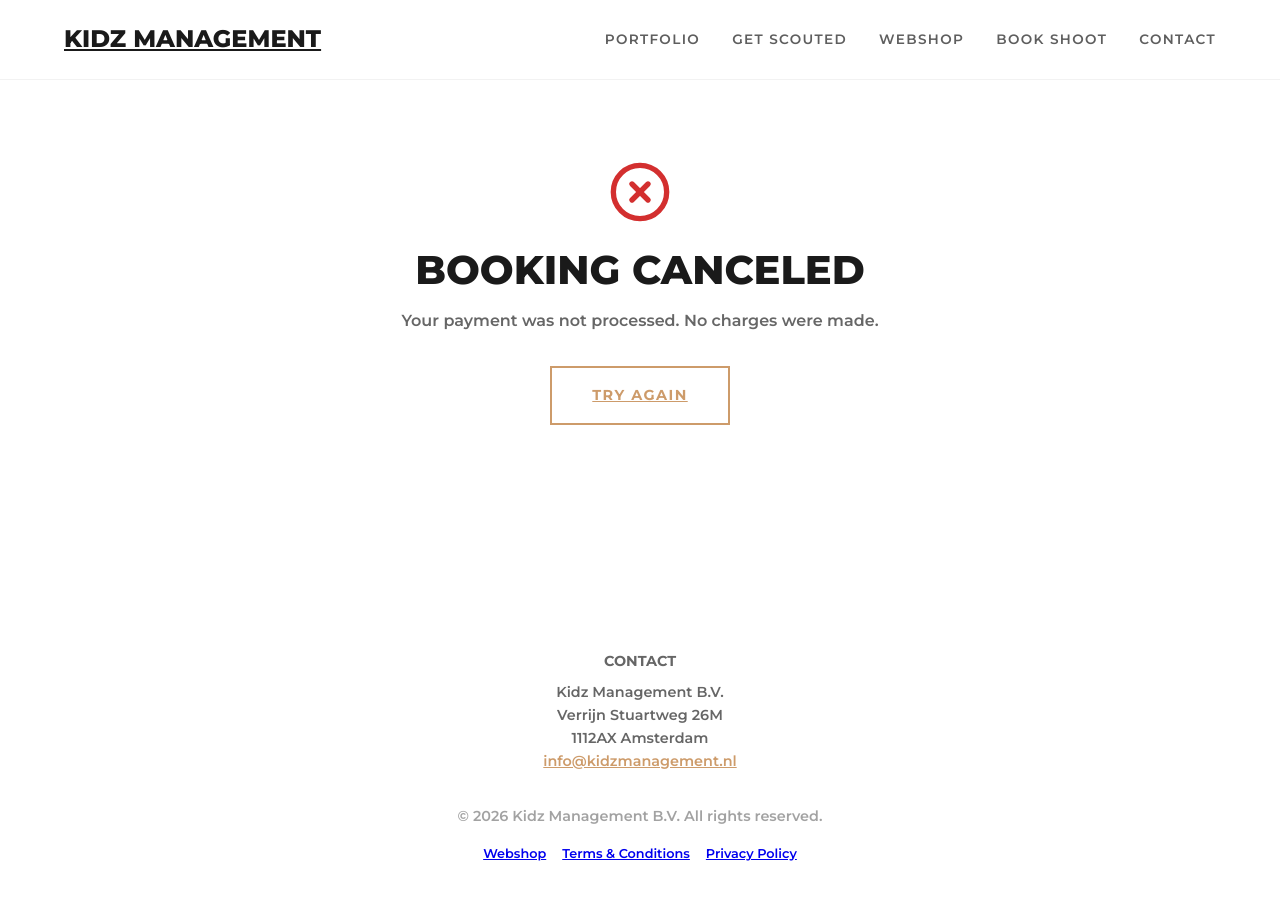
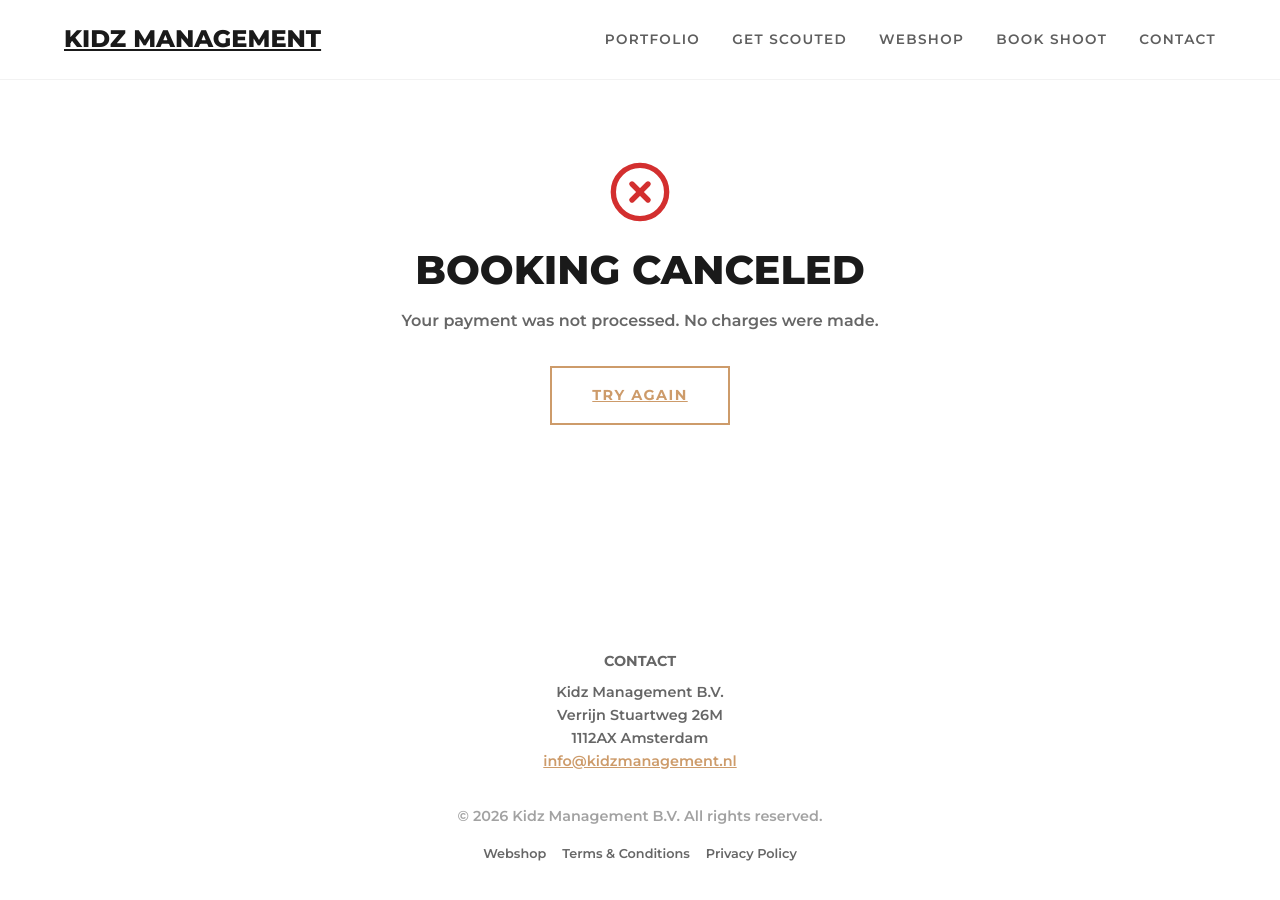
Before and after one commit to IMS-2411/kidz-management-duo, a Next.js app: page /cancel in a window 1280 px wide. Shown: the top 900 px of the page. Built offline with nearby package versions, Linux system fonts and the light colour scheme.

Commit message:
Fix footer link colors

```diff
--- a/src/components/Footer.tsx
+++ b/src/components/Footer.tsx
@@ -15,13 +15,13 @@ export default function Footer() {
                 <p style={{ opacity: 0.6 }}>&copy; 2026 Kidz Management B.V. All rights reserved.</p>
 
                 <div style={{ marginTop: '1rem', fontSize: '0.8rem' }}>
-                    <a href="https://kidzzz.amsterdam" target="_blank" rel="noopener noreferrer" style={{ marginRight: '1rem', borderBottom: '1px solid transparent' }}>
+                    <a href="https://kidzzz.amsterdam" target="_blank" rel="noopener noreferrer" style={{ marginRight: '1rem', borderBottom: '1px solid transparent', color: 'inherit', textDecoration: 'none' }}>
                         Webshop
                     </a>
-                    <Link href="/terms" style={{ marginRight: '1rem', borderBottom: '1px solid transparent' }}>
+                    <Link href="/terms" style={{ marginRight: '1rem', borderBottom: '1px solid transparent', color: 'inherit', textDecoration: 'none' }}>
                         Terms & Conditions
                     </Link>
-                    <Link href="/privacy" style={{ borderBottom: '1px solid transparent' }}>
+                    <Link href="/privacy" style={{ borderBottom: '1px solid transparent', color: 'inherit', textDecoration: 'none' }}>
                         Privacy Policy
                     </Link>
                 </div>
```
